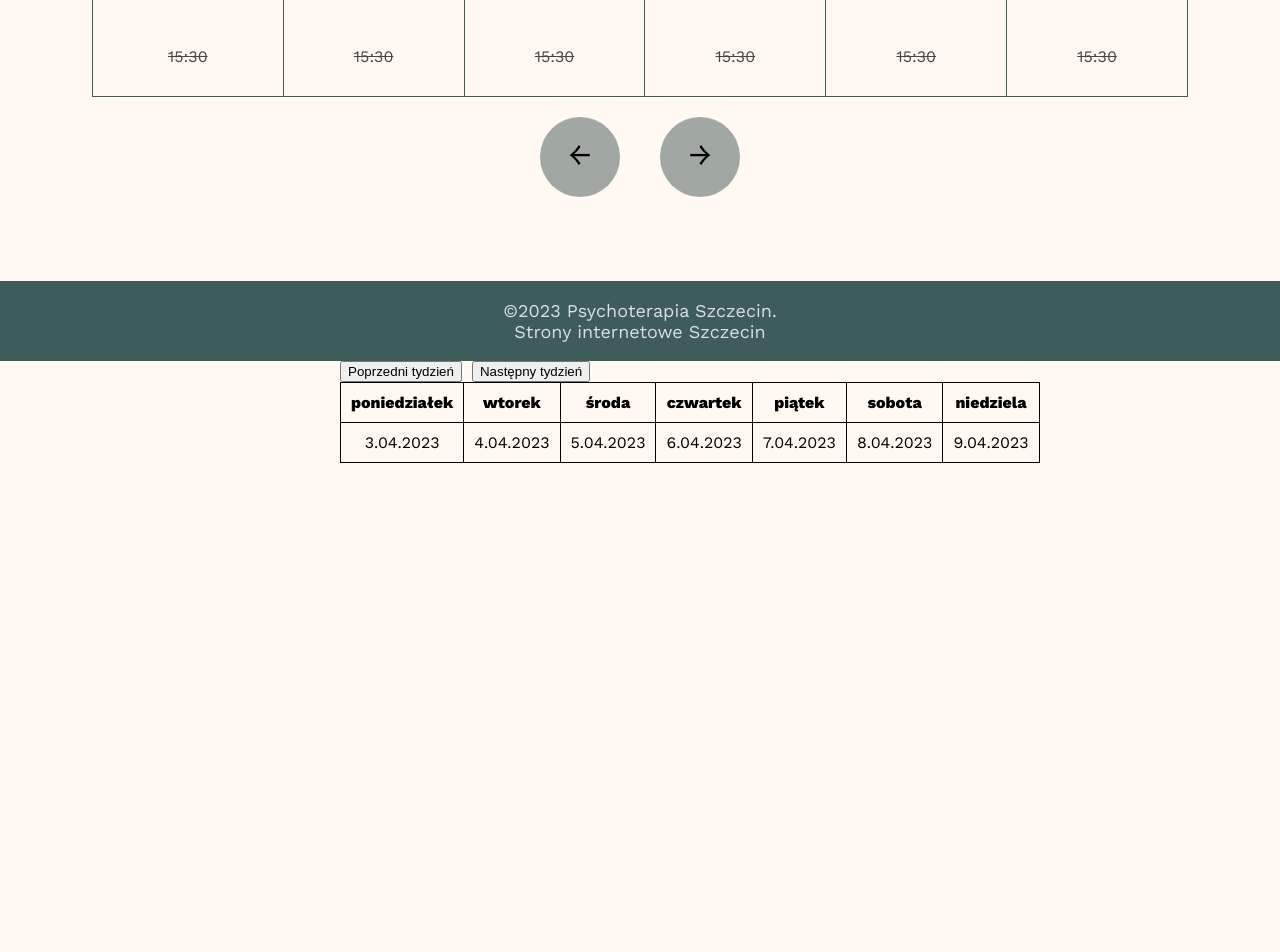
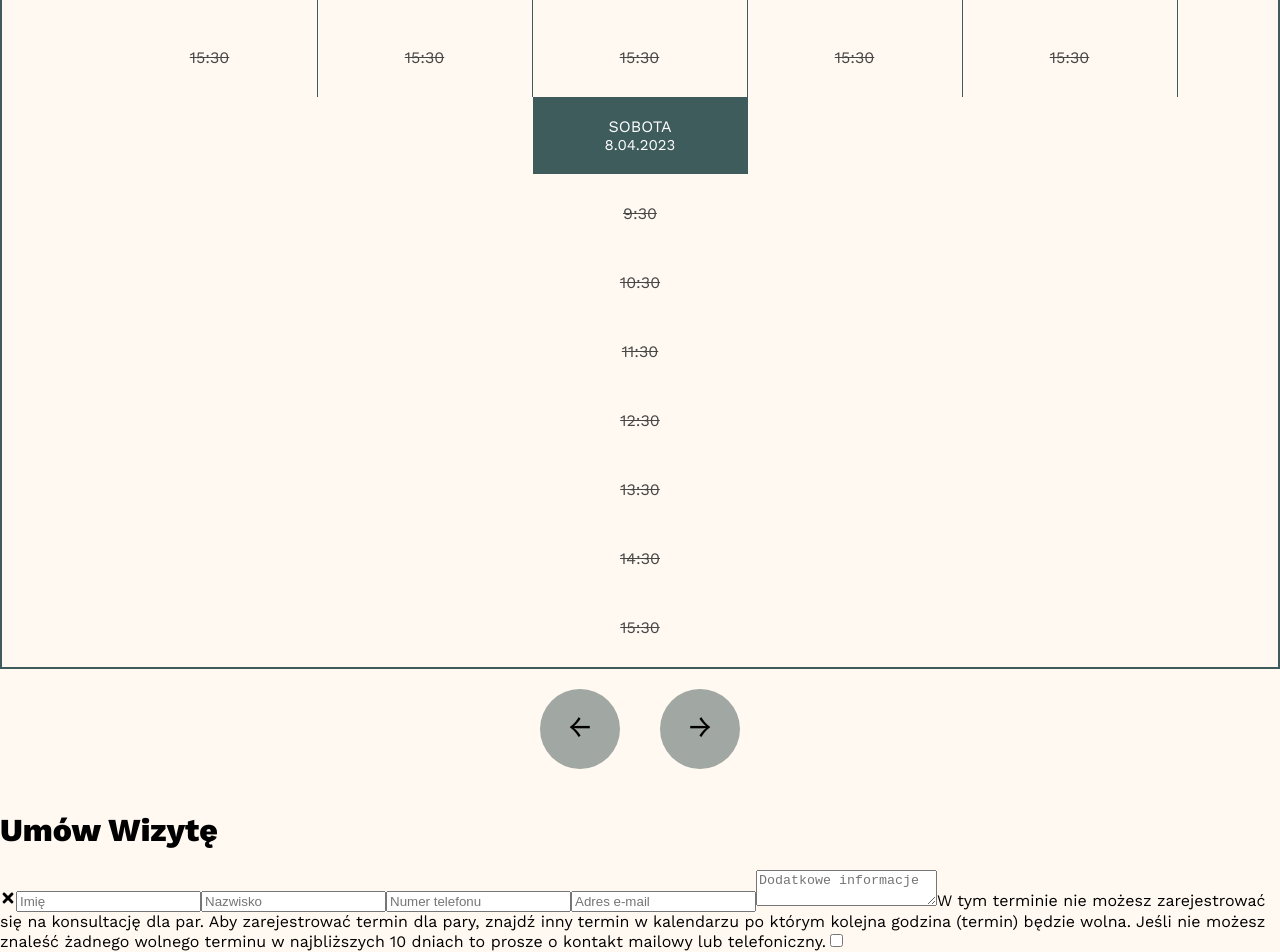
Before and after one commit to askrzypczynska/PsychotherapistBooking-Page, a React (Create React App) app: page / in a window 1280 px wide. Shown: the part 1640-2592 px from the top of the page. Before the commit the page ends 2103 px from the top, so only its background shows below. Built offline with nearby package versions, Linux system fonts and the light colour scheme.

Commit message:
Adding Week calendar with working dates and first version of form

```diff
--- a/src/App.js
+++ b/src/App.js
@@ -2,7 +2,7 @@ import Header from './components/Header/Header'
 import Entrysection from './components/Entrysection/Entrysection';
 import ContentCalendar from './components/ContentCalendar/ContentCalendar';
 import Footer from './components/Footer/Footer';
-import WeekCalendar from './components/HelpCalendar/calendarv2';
+import Formsection from './components/FormSection/Formsection';
 
 function App() {
   return (
@@ -10,8 +10,8 @@ function App() {
       <Header />
       <Entrysection />
       <ContentCalendar />
+      <Formsection />
       <Footer/>
-      <WeekCalendar />
     </div>
   );
 }
--- a/src/components/Calendar/Calendar.css
+++ b/src/components/Calendar/Calendar.css
@@ -6,6 +6,8 @@
 .Daycomponent{
     display: inline-block;
     border-right: 1px solid #3f5c5c;
+    text-transform: uppercase;
+    width: 215px;
 }
 
 .Daycomponent:last-child{
--- a/src/components/Calendar/Calendar.jsx
+++ b/src/components/Calendar/Calendar.jsx
@@ -1,45 +1,35 @@
 import React, { useState } from "react";
 import "./Calendar.css";
-import Daycomponent from "./Daycomponent";
+import WeekCalendar from "./WeekCalendar";
 
+function Calendar() {
+  const [startDate, setStartDate] = useState(new Date());
 
+  //Poprzedni tydzień
+  const handlePrevWeek = () => {
+    const newStartDate = new Date(startDate);
+    newStartDate.setDate(startDate.getDate() - 7);
+    setStartDate(newStartDate);
+  };
 
-const Calendar = () => {
-  const [week, setWeek] = useState();
+  //Następny tydzień
+  const handleNextWeek = () => {
+    const newStartDate = new Date(startDate);
+    newStartDate.setDate(startDate.getDate() + 7);
+    setStartDate(newStartDate);
+  };
 
-  const calendarDay = ['Poniedziałe', 'Wtorek', 'Środa', 'Czwartek', 'Piątek', 'Sobota']
-
-  const todayDate = new Date();
-
-  //Zmiana formatu zapisu miesiąca i dnia w przypadku gdy jest to jedna cyfra
-  const month = String(todayDate.getMonth()+1).padStart(2,'0');
-  const day = String(todayDate.getDate()).padStart(2, '0');
-
-  const calendarDate = `${day}.${month}.${todayDate.getFullYear()}`;
-
-  //Zmiana wyświetlanego tygodnia
-  const nextWeekHandler = () => {
-    console.log('nasteony tydzien')
-  }
-  const previousWeekHandler = () => {
-    console.log('poprzedni tydzien')
-  }
   return (
     <div>
         <div className="Calendar">
-            <Daycomponent calendarDay={calendarDay[0]} calendarDate={calendarDate}/>
-            <Daycomponent calendarDay={calendarDay[1]} calendarDate={calendarDate}/>
-            <Daycomponent calendarDay={calendarDay[2]} calendarDate={calendarDate}/>
-            <Daycomponent calendarDay={calendarDay[3]} calendarDate={calendarDate}/>
-            <Daycomponent calendarDay={calendarDay[4]} calendarDate={calendarDate}/>
-            <Daycomponent calendarDay={calendarDay[5]} calendarDate={calendarDate}/>
+            <WeekCalendar startDate={startDate}/>
         </div>
         <div className="Nav">
-          <div className="calendarNav" onClick={() => setDate(new Date(date.setDate(date.getDate() - 7)))}><p>←</p></div>
-          <div className="calendarNav" onClick={() => setDate(new Date(date.setDate(date.getDate() + 7)))}><p>→</p></div>
+          <div className="calendarNav" onClick={handlePrevWeek}><p>←</p></div>
+          <div className="calendarNav" onClick={handleNextWeek}><p>→</p></div>
         </div>
     </div>
   )
 }
 
-  export default Calendar;
+export default Calendar;
--- a/src/components/Calendar/Daycomponent.jsx
+++ b/src/components/Calendar/Daycomponent.jsx
@@ -2,14 +2,14 @@ import React from "react";
 import "./Calendar.css";
 import HourComponent from "./HourComponent";
 
-const Daycomponent = (props) => {
+function Daycomponent({ date }) {
 
   const visitHours = ['9:30', '10:30', '11:30', '12:30', '13:30', '14:30', '15:30'];
 
   return (
     <div className="Daycomponent ">
-        <div>{props.calendarDay}
-            <p>{props.calendarDate}</p>
+        <div>{date.toLocaleDateString('pl-PL', { weekday: 'long' })}
+            <p>{date.toLocaleDateString('pl-PL')}</p>
         </div>
         <HourComponent visitHours={visitHours[0]}/>
         <HourComponent visitHours={visitHours[1]}/>
@@ -22,4 +22,4 @@ const Daycomponent = (props) => {
   )
 }
 
-  export default Daycomponent;
+export default Daycomponent;
--- /dev/null
+++ b/src/components/Calendar/WeekCalendar.jsx
@@ -0,0 +1,26 @@
+import React, { useState } from "react";
+import "./Calendar.css";
+import Daycomponent from "./Daycomponent";
+
+function WeekCalendar({ startDate }) {
+  const week = [];
+  const date = new Date(startDate);
+  const day = date.getDay();
+  date.setDate(startDate.getDate() - day + 1); // ustaw na pierwszy poniedziałek przed datą początkową
+  for (let i = 0; i < 6; i++) {
+    week.push(new Date(date)); // dodaj kolejne daty
+    date.setDate(date.getDate() + 1); // przejdź do kolejnego dnia
+  }
+
+  return (
+    <div>
+        <div className="Calendar">
+          {week.map((date) => (
+            <Daycomponent key={date.getTime()} date={date} />
+          ))}
+        </div>
+    </div>
+  )
+}
+
+export default WeekCalendar;
--- /dev/null
+++ b/src/components/FormSection/Formsection.jsx
@@ -0,0 +1,39 @@
+import React from "react";
+import { FaTimes } from 'react-icons/fa'
+
+function Formsection() {
+
+    // const Form = ({ active }) => {
+    //     const closeForm = () => {
+    //         active(false)
+    //     }
+    //}
+
+  return (
+    <div className="Formsection ">
+        <h1>Umów Wizytę</h1>
+        <FaTimes/>
+        <input type="text" placeholder="Imię" required></input>
+        <input type="text" placeholder="Nazwisko" required></input>
+        <input type="number" placeholder="Numer telefonu"></input>
+        <input type="text" placeholder="Adres e-mail" required></input>
+        <textarea type="text" placeholder="Dodatkowe informacje"></textarea>
+        <span>W tym terminie nie możesz zarejestrować się na konsultację dla par.
+            Aby zarejestrować termin dla pary, znajdź inny termin w kalendarzu po którym kolejna godzina (termin) będzie wolna. Jeśli nie możesz znaleść żadnego wolnego terminu w najbliższych 10 dniach to prosze o kontakt mailowy lub telefoniczny.
+        </span>
+        <input type="checkbox" class="statuteCheckbox" required></input><p>Psychoterapia dla Par (konsultacja)</p>
+
+        <span>Zaznacz poniżej akceptację warunku rejestracji sesji.
+            Jeśli nie anuluję/odwołam terminu sesji (dotyczy każdej sesji) sms-esem lub poprzez kliknięcie w link w mailu potwierdzającym rejestrację minimum 4 doby przed terminem sesji, zobowiązuję się do uiszczenia pełnej opłaty za sesję która się nie odbędzie bez względu na powód nieobecności na niej.
+        </span>
+        <input type="checkbox" class="statuteCheckbox" required></input><p>Psychoterapia dla Par (konsultacja)</p>
+
+        <button>Zarejestruj</button>
+
+    </div>
+  )
+}
+
+export default Formsection
+
+{/* <FaTimes onClick={closeForm} /> */}
--- a/src/components/HelpCalendar/calendarv2.css
+++ /dev/null
@@ -1,27 +0,0 @@
-.WeekCalendar {
-    width: 100%;
-    max-width: 600px;
-    margin: 0 auto;
-  }
-
-  .WeekCalendar button {
-    margin-right: 10px;
-  }
-
-  .WeekCalendar table {
-    width: 100%;
-    border-collapse: collapse;
-  }
-
-  .WeekCalendar th {
-    text-align: center;
-    font-weight: bold;
-    padding: 10px;
-    border: 1px solid black;
-  }
-
-  .WeekCalendar td {
-    text-align: center;
-    padding: 10px;
-    border: 1px solid black;
-  }
--- a/src/components/HelpCalendar/calendarv2.jsx
+++ /dev/null
@@ -1,53 +0,0 @@
-import React, { useState } from "react";
-import './calendarv2.css'
-
-const WeekCalendar = () => {
-  const [date, setDate] = useState(new Date());
-
-  const getWeekStart = (date) => {
-    const dayOfWeek = date.getDay();
-    const diff = date.getDate() - dayOfWeek + (dayOfWeek === 0 ? -6 : 1);
-    return new Date(date.setDate(diff));
-  };
-
-  const weekStart = getWeekStart(date);
-  const weekEnd = new Date(weekStart);
-  weekEnd.setDate(weekEnd.getDate() + 6);
-
-  const days = [];
-  let currentDay = new Date(weekStart);
-
-  while (currentDay <= weekEnd) {
-    days.push(new Date(currentDay));
-    currentDay.setDate(currentDay.getDate() + 1);
-  }
-
-  return (
-    <div className="WeekCalendar">
-      <button onClick={() => setDate(new Date(date.setDate(date.getDate() - 7)))}>
-        Poprzedni tydzień
-      </button>
-      <button onClick={() => setDate(new Date(date.setDate(date.getDate() + 7)))}>
-        Następny tydzień
-      </button>
-      <table>
-        <thead>
-          <tr>
-            {days.map((day) => (
-              <th key={day.toISOString().slice(0, 10)}>{day.toLocaleDateString("pl-PL", { weekday: "long" })}</th>
-            ))}
-          </tr>
-        </thead>
-        <tbody>
-          <tr>
-            {days.map((day) => (
-              <td key={day.toISOString().slice(0, 10)}>{day.toLocaleDateString("pl-PL")}</td>
-            ))}
-          </tr>
-        </tbody>
-      </table>
-    </div>
-  );
-};
-
-export default WeekCalendar;
```
